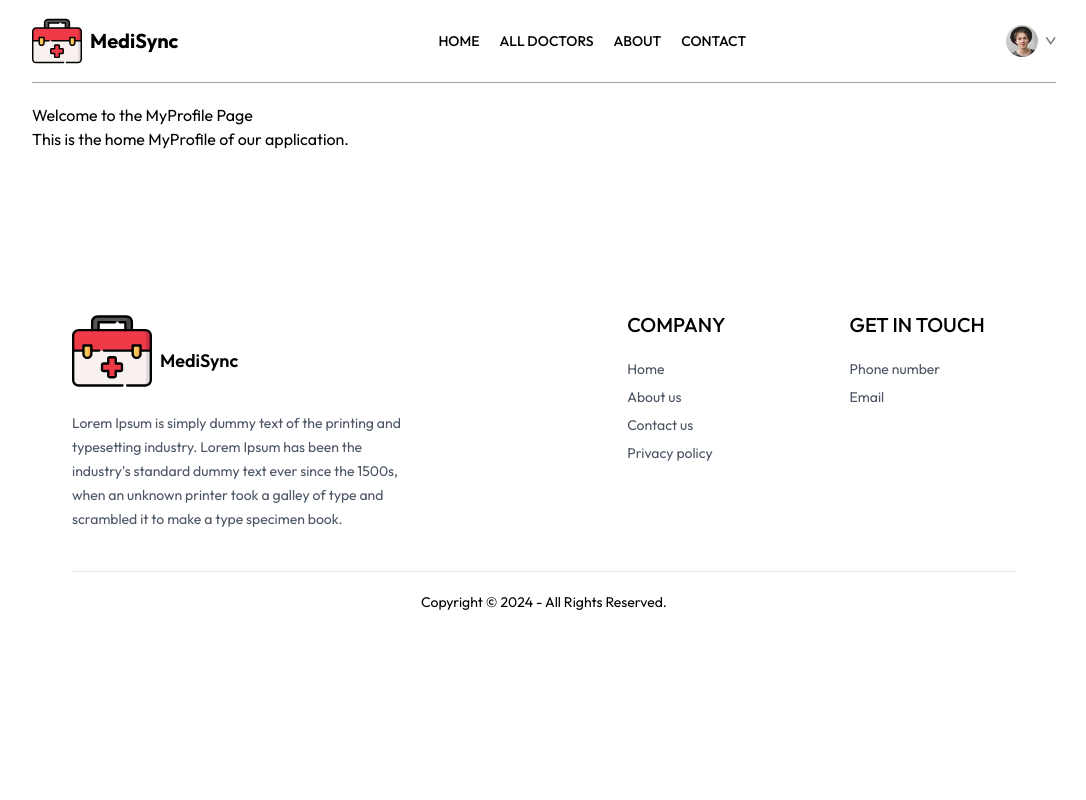
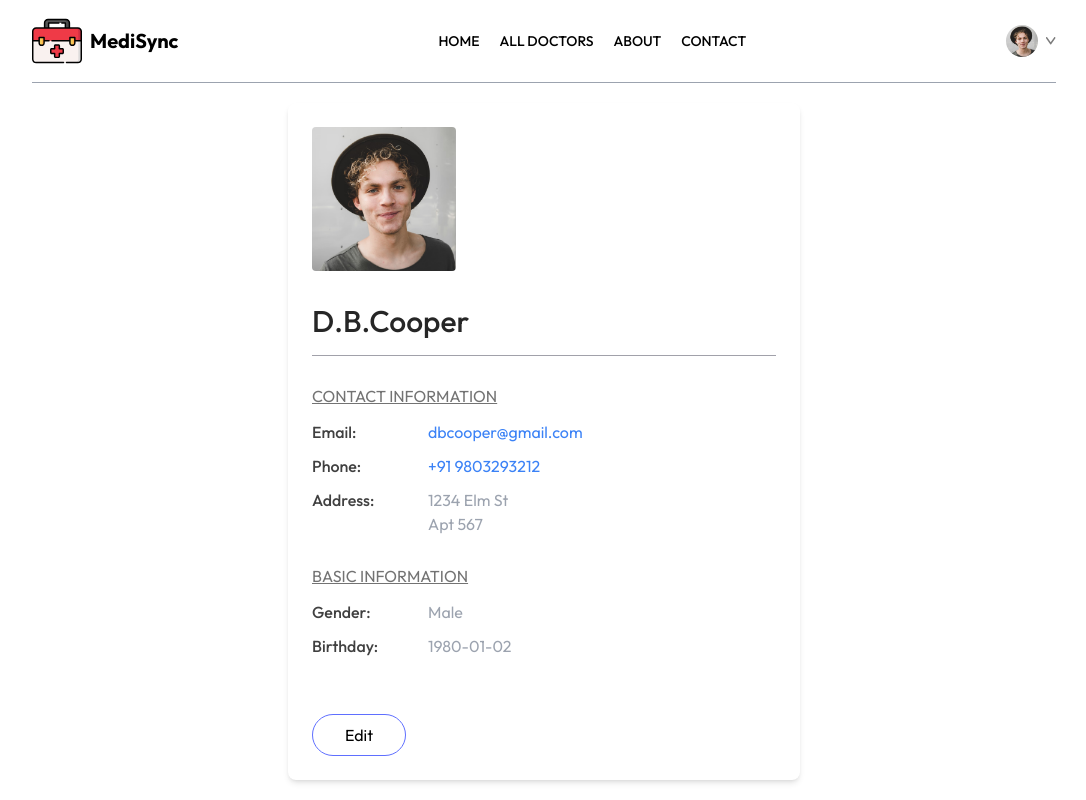
Before and after one commit to parimal1009/MediSync, a React (Vite) app in the folder Frontend/: page /my-profile in a window 1280 px wide. Shown: the top 800 px of the page, without its empty margins (96-1182 px from the left). Built offline with nearby package versions, Linux system fonts and the light colour scheme.

Commit message:
Created MyProfile Page and added basic functionality

```diff
--- a/Frontend/src/pages/MyProfile.jsx
+++ b/Frontend/src/pages/MyProfile.jsx
@@ -1,10 +1,141 @@
-import React from "react";
+import React, { useState } from 'react';
+import { assets } from '../assets/assets';
 
 const MyProfile = () => {
+  const [userData, setUserData] = useState({
+    name: "D.B.Cooper",
+    image: assets.profile_pic,
+    email: "dbcooper@gmail.com",
+    phone: "+91 9803293212",
+    address: {
+      line1: "1234 Elm St",
+      line2: "Apt 567"
+    },
+    gender: "Male",
+    dob: "1980-01-02"
+  });
+
+  const [isEdit, setIsEdit] = useState(false);
+  const [image, setImage] = useState(null);
+
   return (
-    <div>
-      <h1>Welcome to the MyProfile Page</h1>
-      <p>This is the home MyProfile of our application.</p>
+    <div className='max-w-lg mx-auto flex flex-col gap-4 p-6 bg-white shadow-md rounded-lg'>
+      {isEdit ? (
+        <label htmlFor="image" className='inline-block relative cursor-pointer'>
+          <img
+            className='w-36 rounded opacity-75'
+            src={image ? URL.createObjectURL(image) : userData.image}
+            alt="Profile"
+          />
+          <img className='w-10 absolute bottom-12 right-12' src={assets.upload_icon} alt="Upload Icon" />
+          <input onChange={(e) => setImage(e.target.files[0])} type="file" id='image' hidden />
+        </label>
+      ) : (
+        <img className='w-36 rounded' src={userData.image} alt="Profile" />
+      )}
+
+      {isEdit ? (
+        <input
+          className='bg-gray-50 text-3xl font-medium mt-4'
+          type="text"
+          value={userData.name}
+          onChange={e => setUserData(prev => ({ ...prev, name: e.target.value }))}
+        />
+      ) : (
+        <p className='font-medium text-3xl text-neutral-800 mt-4'>{userData.name}</p>
+      )}
+
+      <hr className='bg-zinc-400 h-[1px] border-none' />
+
+      <div>
+        <p className='text-neutral-500 underline mt-3'>CONTACT INFORMATION</p>
+        <div className='grid grid-cols-[1fr_3fr] gap-y-2.5 mt-3 text-neutral-700'>
+          <p className='font-medium'>Email:</p>
+          <p className='text-blue-500'>{userData.email}</p>
+
+          <p className='font-medium'>Phone:</p>
+          {isEdit ? (
+            <input
+              className='bg-gray-100 max-w-52'
+              type="text"
+              value={userData.phone}
+              onChange={e => setUserData(prev => ({ ...prev, phone: e.target.value }))}
+            />
+          ) : (
+            <p className='text-blue-500'>{userData.phone}</p>
+          )}
+
+          <p className='font-medium'>Address:</p>
+          <div>
+            {isEdit ? (
+              <>
+                <input
+                  className='bg-gray-100'
+                  onChange={(e) => setUserData(prev => ({ ...prev, address: { ...prev.address, line1: e.target.value } }))}
+                  value={userData.address.line1}
+                  type="text"
+                />
+                <br />
+                <input
+                  className='bg-gray-100'
+                  onChange={(e) => setUserData(prev => ({ ...prev, address: { ...prev.address, line2: e.target.value } }))}
+                  value={userData.address.line2}
+                  type="text"
+                />
+              </>
+            ) : (
+              <p className='text-gray-400'>
+                {userData.address.line1}
+                <br />
+                {userData.address.line2}
+              </p>
+            )}
+          </div>
+        </div>
+      </div>
+
+      <div>
+        <p className='text-neutral-500 underline mt-3'>BASIC INFORMATION</p>
+        <div className='grid grid-cols-[1fr_3fr] gap-y-2.5 mt-3 text-neutral-700'>
+          <p className='font-medium'>Gender:</p>
+          {isEdit ? (
+            <select
+              className='max-w-20 bg-gray-100'
+              onChange={(e) => setUserData(prev => ({ ...prev, gender: e.target.value }))}
+              value={userData.gender}
+            >
+              <option value="Male">Male</option>
+              <option value="Female">Female</option>
+            </select>
+          ) : (
+            <p className='text-gray-400'>{userData.gender}</p>
+          )}
+
+          <p className='font-medium'>Birthday:</p>
+          {isEdit ? (
+            <input
+              className='max-w-28 bg-gray-100'
+              type='date'
+              onChange={(e) => setUserData(prev => ({ ...prev, dob: e.target.value }))}
+              value={userData.dob}
+            />
+          ) : (
+            <p className='text-gray-400'>{userData.dob}</p>
+          )}
+        </div>
+      </div>
+
+      <div className='mt-10'>
+        {isEdit ? (
+          <button
+            className='border border-primary px-8 py-2 rounded-full hover:bg-primary hover:text-white transition-all duration-300'
+            onClick={() => setIsEdit(false)}>Save Information</button>
+        ) : (
+          <button
+            className='border border-primary px-8 py-2 rounded-full hover:bg-primary hover:text-white transition-all duration-300'
+            onClick={() => setIsEdit(true)}>Edit</button>
+        )}
+      </div>
     </div>
   );
 };
```
